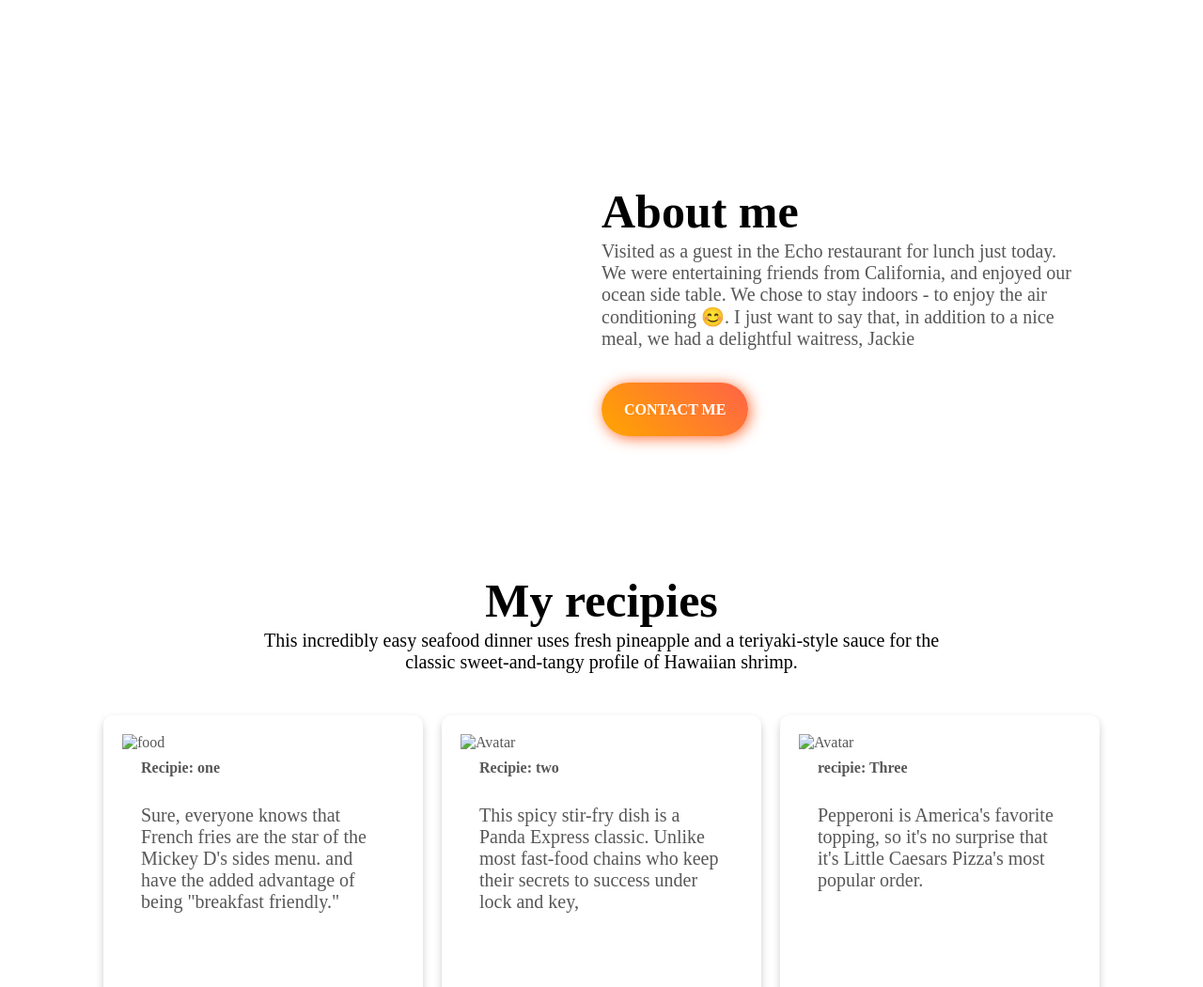
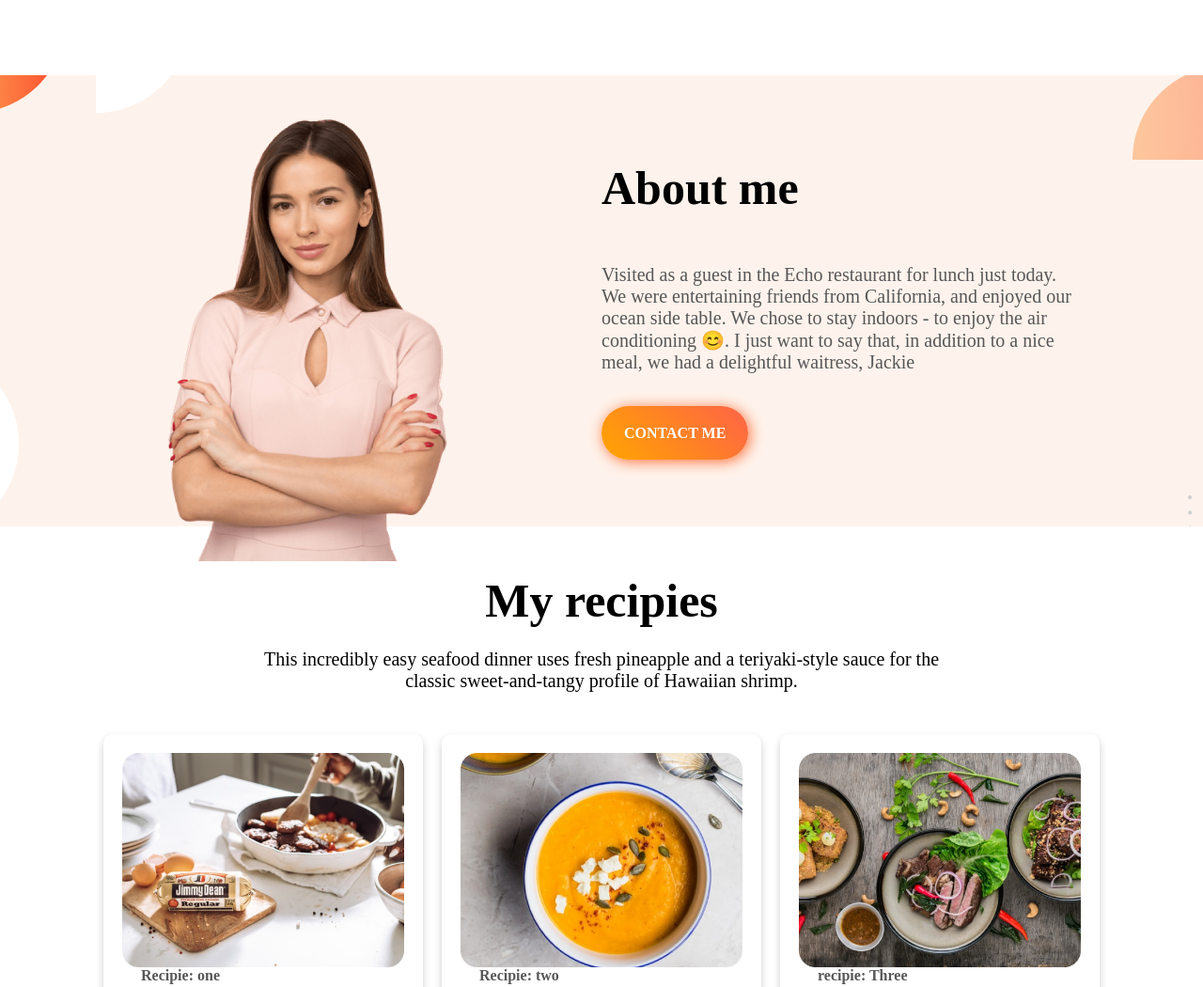
Before and after one commit to mithunbaruaexp/food-zoon, a plain HTML site: page index.html in a window 1280 px wide. Shown: the part 620-1670 px from the top of the page at 94% size. Drawn offline with Linux system fonts and the light colour scheme; the site is published under a folder, as on GitHub Pages, so addresses that start at the root find nothing.

Commit message:
upadate image

```diff
--- a/assets/style.css
+++ b/assets/style.css
@@ -24,6 +24,7 @@ img {
   float: right;
 }
 h2 {
+  margin-bottom: 50px;
   color: #575757;
   font-size: 50px;
 }
@@ -52,12 +53,17 @@ p {
   border-radius: 50px;
   text-transform: uppercase;
   font-weight: 700;
+  transition: 0.3s;
+}
+.btn:hover {
+  background: #fd4e2f;
+  letter-spacing: 0.1rem;
 }
 div {
   margin-top: 25px;
 }
 .about__area {
-  background: url(/assets/images/shapes/7.png);
+  background: url(images/shapes/7.png);
   height: 60vh;
   background-position: center;
   background-repeat: no-repeat;
--- a/index.html
+++ b/index.html
@@ -18,12 +18,12 @@
             <div><a class="btn" href="https://www.facebook.com/" target="__blank">Order food</a></div>
         </div>
         <div>
-            <img src="/assets/images//female/banner.png" alt="">
+            <img src="assets/images//female/banner.png" alt="">
         </div>
     </section>
     <section class="about__area">
         <div class="half__about_img">
-            <img src="/assets/images/female/herimage.png" alt="">
+            <img src="assets/images/female/herimage.png" alt="">
         </div>
         <div class="half__about">
             <h2>About me</h2>
@@ -42,21 +42,21 @@
        <!-- cards -->
        <div class="recipies__card">
         <div class="card">
-            <img src="/assets/images/food/one.jpg" alt="food" style="width:100%">
+            <img src="assets/images/food/one.jpg" alt="food" style="width:100%">
             <div class="container">
               <h4><b>Recipie: one</b></h4>
               <p>Sure, everyone knows that French fries are the star of the Mickey D's sides menu. and have the added advantage of being "breakfast friendly."</p>
             </div>
           </div>
           <div class="card">
-            <img src="/assets/images/food/two.png" alt="Avatar" style="width:100%">
+            <img src="assets/images/food/two.png" alt="Avatar" style="width:100%">
             <div class="container">
               <h4><b>Recipie: two</b></h4>
               <p>This spicy stir-fry dish is a Panda Express classic. Unlike most fast-food chains who keep their secrets to success under lock and key,</p>
             </div>
           </div>
           <div class="card">
-            <img src="/assets/images/food/three.jpg" alt="Avatar" style="width:100%">
+            <img src="assets/images/food/three.jpg" alt="Avatar" style="width:100%">
             <div class="container">
               <h4><b>recipie: Three</b></h4>
               <p>Pepperoni is America's favorite topping, so it's no surprise that it's Little Caesars Pizza's most popular order. </p>
```
